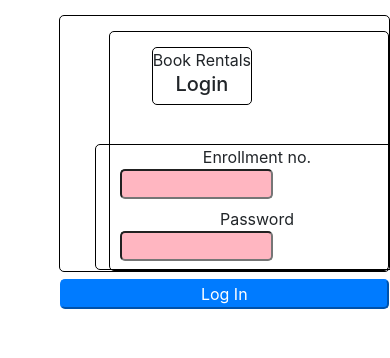
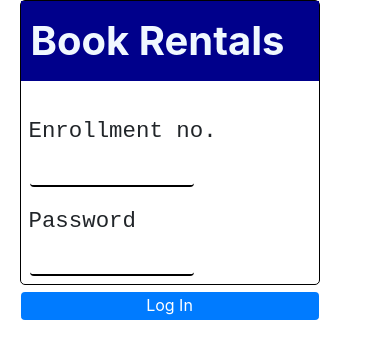
Before and after one commit to mjontop/Book-rental, a plain HTML site: page Template/login.html in a window 390 px wide. Drawn offline with nearby package versions, Linux system fonts and the light colour scheme.

Commit message:
styles changes

```diff
--- a/static/style/login.css
+++ b/static/style/login.css
@@ -1,22 +1,58 @@
-div {
-	margin-top:15px;
-	margin-left: 40%;
+#form {
 	border: 1px solid black;
+	width: 450px;
+	margin-top: 20px;
 	border-radius: 5px;
-	text-align: center;
-	height: fit-content;
-	width: fit-content;
-	font-size: 2rem;
+	margin-left: 25%;
 }
 
+
+
+#topbar {
+	margin-top: 0px;
+	background-color: darkblue;
+	color: aliceblue;
+	font-size: 1rem;
+	font-size: 2.5rem;
+	font-weight: bold;
+	padding: 10px;
+}
+
+
+h5 {
+	float: right;
+	font-family: monospace;
+}
+
+
+span {
+	font-size: 1.4rem;
+	padding: 10px;
+	font-family: monospace;
+	user-select: none;
+}
+
+#button {
+	float: right;
+}
+
+
 input {
-	float: right;
-	font-size: 1.3rem;
-	background-color: lightpink;
-	font-family: monospace;
-	margin-right: 4px;
-	border-radius: 5px;
+
+	margin-bottom: 5px;
+	outline: none;
+	border: none;
+	border-bottom: 2px solid black;
+	border-radius: 4px;
+	color: blue;
 }
+
+input:focus {
+	border: none;
+	border-bottom: 3px solid blue;
+	border-radius: 6px;
+}
+
 button {
 	border: 1px solid blue;
 	font-size: 2rem;
@@ -33,34 +69,31 @@ button {
 	margin-bottom: 2px;
 }
 
-@media only screen and (max-width: 800px) {
-	div {
-		margin-left: 15%;
-		font-size: 1rem;
 
-
+@media only screen and (max-width: 600px) {
+	#form {
+		width: 300px;
+		margin-top: 0px;
+		margin-left: 5%;
 	}
-	button {
-		font-size: 1rem;
-		border-radius: 5px;
-		margin-top: 2px;
-		margin-left: 30%;
+	h5 {
+		display: none;
 	}
-	input {
-		width:200px;
-	}
-	#box{
+	#box {
 		margin-left: 20px;
-
 	}
 
 }
 
-h1{
-	margin-top: 0px;
-	background-color:darkblue;
-	color: aliceblue;
-	font-size: 1rem;
-	margin-bottom:200px;
+@media only screen and (max-width: 768px) {
+	.tohide {
+		display: none;
 
+		color: wheat;
+		background-color: black;
+	}
+	.menu {
+		visibility: visible;
+		float: right;
+	}
 }
```
